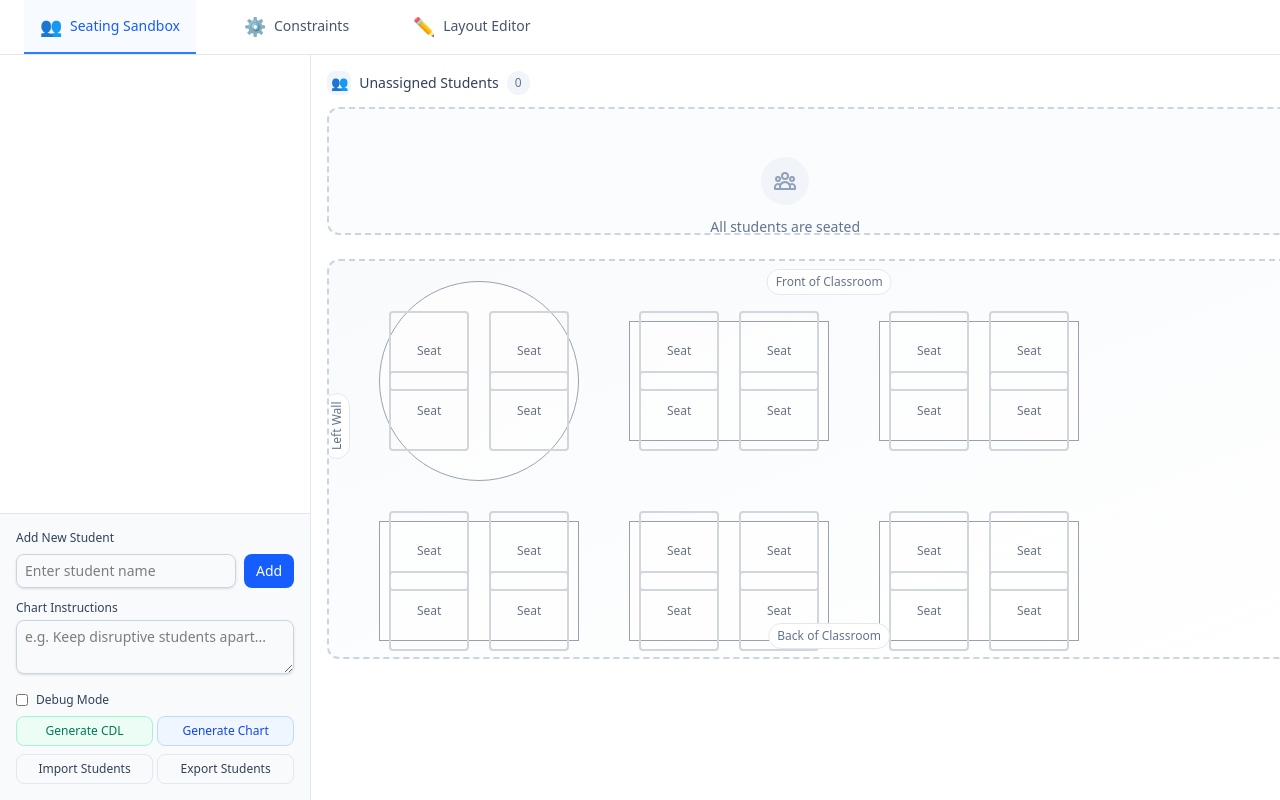
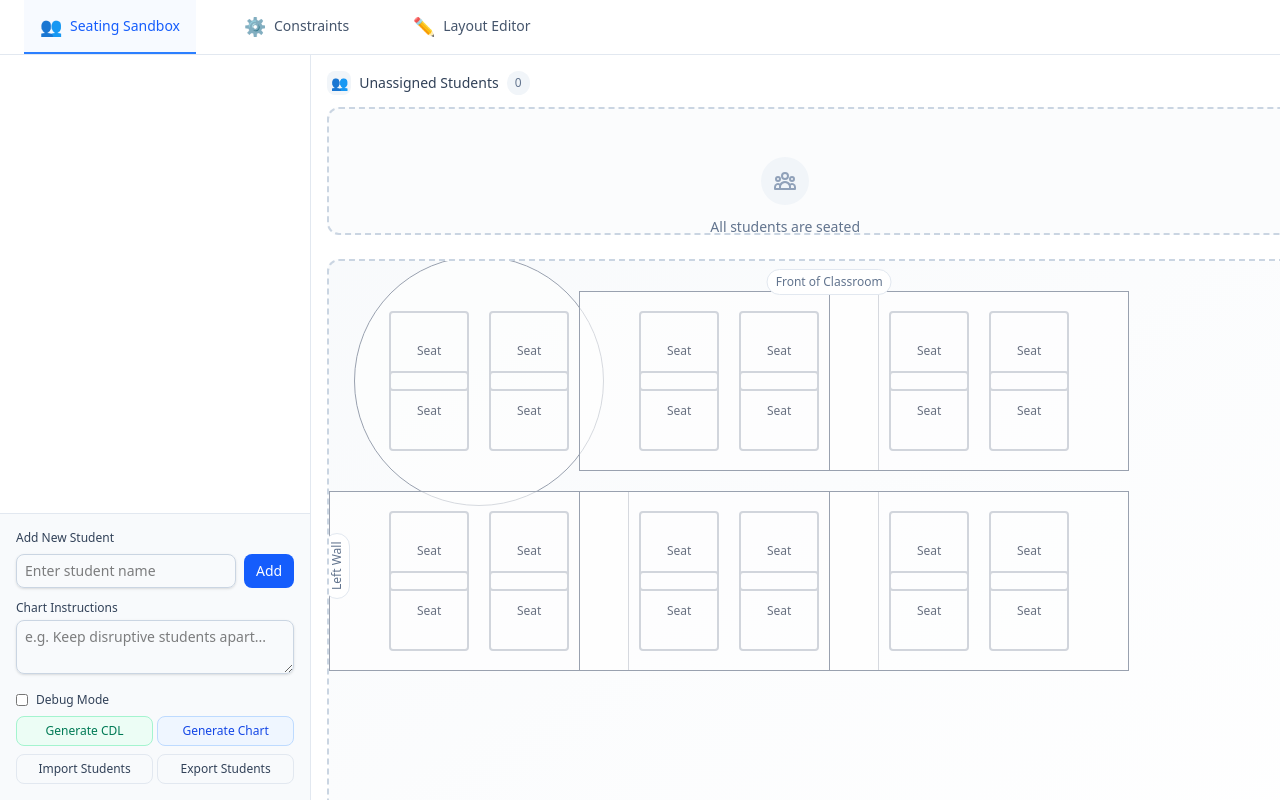
Before and after one commit to veryboi/seating, a React (Vite) app: page / in a window 1280 px wide. Built offline with nearby package versions, Linux system fonts and the light colour scheme.

Commit message:
changing default desk sizes

```diff
--- a/src/components/DeskShape.jsx
+++ b/src/components/DeskShape.jsx
@@ -7,8 +7,8 @@ function DeskShape({ shape }) {
         <div
           className="absolute z-0 rounded-full border border-gray-400 bg-white/60"
           style={{
-            width: shape.radius * 2,
-            height: shape.radius * 2,
+            width: shape.radius * 2.5,
+            height: shape.radius * 2.5,
             transform: "translate(-50%, -50%)",
             left: 0,
             top: 0,
@@ -20,8 +20,8 @@ function DeskShape({ shape }) {
         <div
           className="absolute z-0 border border-gray-400 bg-white/60"
           style={{
-            width: shape.width,
-            height: shape.height,
+            width: shape.width*1.5,
+            height: shape.height*1.5,
             transform: "translate(-50%, -50%)",
             left: 0,
             top: 0,
--- a/src/components/SeatingTab.jsx
+++ b/src/components/SeatingTab.jsx
@@ -407,7 +407,7 @@ function SeatingTab({
             <div
               className="relative mt-3 w-full border-2 border-dashed border-slate-300 rounded-xl bg-gradient-to-br from-slate-50 to-white overflow-auto"
               style={{
-                height: '400px',
+                height: '680px',
                 scrollbarGutter: "stable",
                 zIndex: 1
               }}
```
